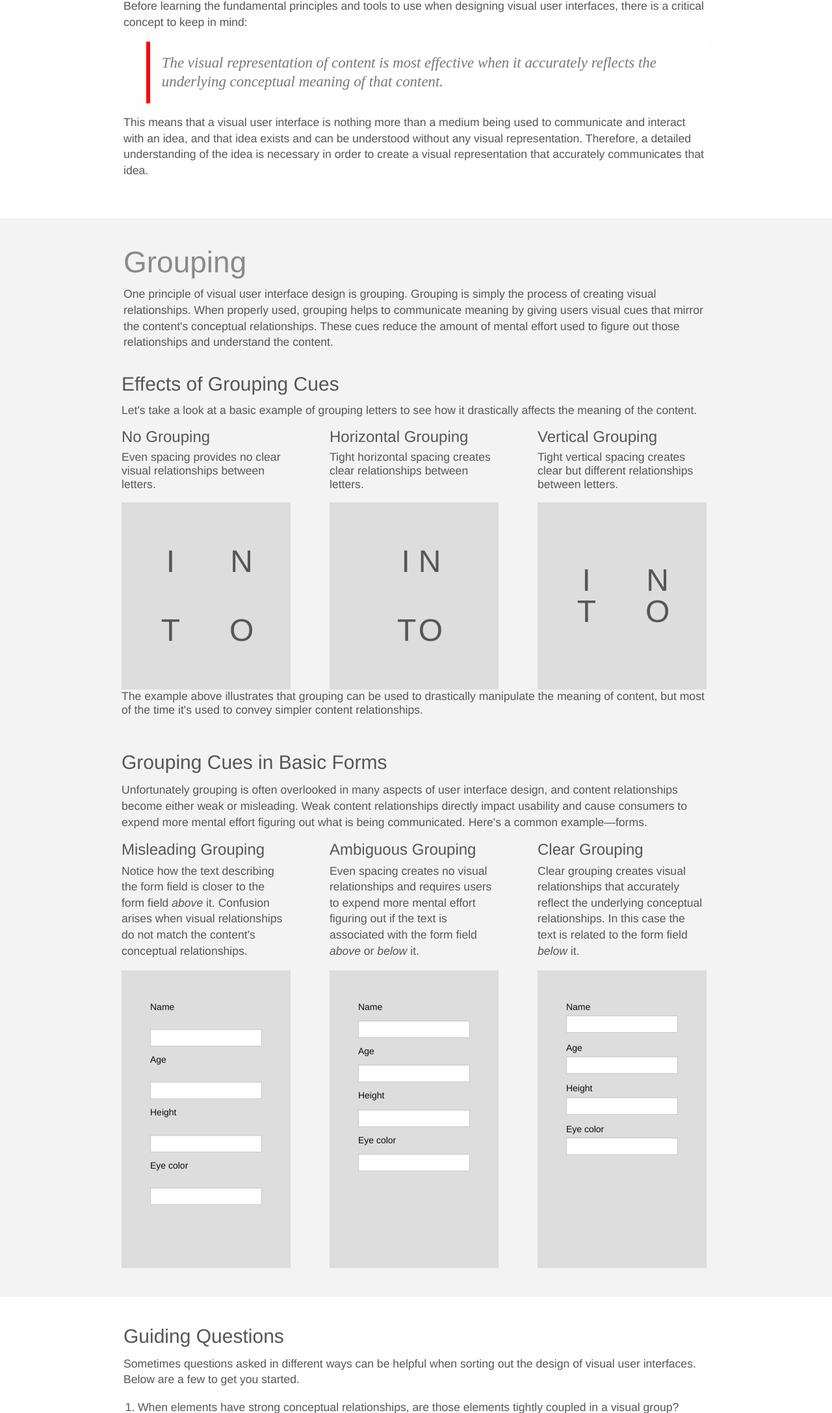
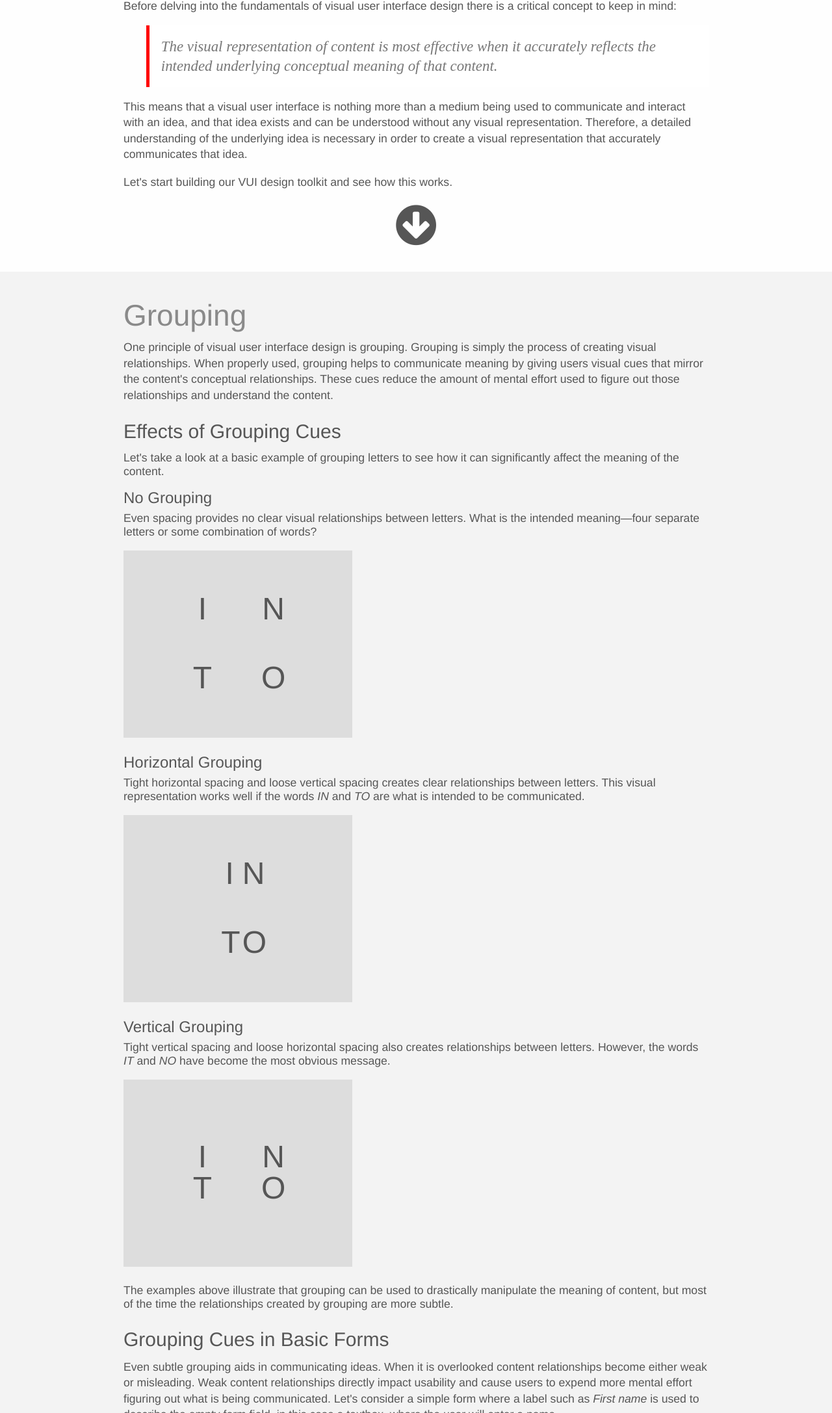
Before and after one commit to akucharik/uidesign, a website: page index.html in a window 1280 px wide. Shown: the part 626-2800 px from the top of the page at 65% size. Drawn offline with Linux system fonts and the light colour scheme.

Commit message:
Site development
Update content. Simplify layout and remove equalizer.

```diff
--- a/index.html
+++ b/index.html
@@ -28,23 +28,25 @@
                 <h1 class="columns small-12 site-title">Fundamentals <span class="site-title-of">of</span><br/>
                     Visual User Interface Design</h1>
                 <div class="columns small-12">
-                    <p class="site-description">The fundamentals of visual user interface design are fairly straightforward.
+                    <p class="site-description">The fundamentals of visual user interface (VUI) design are fairly straightforward.
                         They can be learned by nearly anyone, applied to nearly any visual user interface, and usually improve the ease in which that interface is consumed.
                         How can such wide-reaching claims be true? Because of one simple fact&mdash;we're all human, and for the most part we function in a similar way.</p>
                 </div>
         </section>
     </div>
 
-    <div class="section">
+    <div class="section idea">
         <div class="row">
             <div class="columns small-12">
                 <h1>Visual Content Is an Idea</h1>
-                <p>Before learning the fundamental principles and tools to use when designing visual user interfaces, there is a critical concept to keep in mind:</p>
+                <p>Before delving into the fundamentals of visual user interface design there is a critical concept to keep in mind:</p>
                 <div class="callout">
-                    <p>The visual representation of content is most effective when it accurately reflects the underlying conceptual meaning of that content.</p>
+                    <p>The visual representation of content is most effective when it accurately reflects the intended underlying conceptual meaning of that content.</p>
                 </div>
                 <p>This means that a visual user interface is nothing more than a medium being used to communicate and interact with an idea, and that idea exists and can be understood without any visual representation.
-                    Therefore, a detailed understanding of the idea is necessary in order to create a visual representation that accurately communicates that idea.</p>
+                    Therefore, a detailed understanding of the underlying idea is necessary in order to create a visual representation that accurately communicates that idea.</p>
+                <p>Let's start building our VUI design toolkit and see how this works.</p>
+                <p class="idea-next"><i class="fa fa-arrow-circle-down"></i></p>
             </div>
         </div>
     </div>
@@ -58,12 +60,10 @@
                     When properly used, grouping helps to communicate meaning by giving users visual cues that mirror the content's conceptual relationships.
                     These cues reduce the amount of mental effort used to figure out those relationships and understand the content.</p>
 
+                <div class="subsection letters">
+                    <h2>Effects of Grouping Cues</h2>
+                    <p>Let's take a look at a basic example of grouping letters to see how it can significantly affect the meaning of the content.</p>
 
-        <div class="subsection letters" data-equalizer data-equalize-on="large">
-            <div class="columns small-12">
-                <h2>Effects of Grouping Cues</h2>
-                <p>Let's take a look at a basic example of grouping letters to see how it drastically affects the meaning of the content.</p>
-            </div>
                     <div class="letters-equal">
                         <!--<div class="media-object">
                             <div class="media-object-section">
@@ -82,7 +82,7 @@
                             </div>
                         </div>-->
                         <h3>No Grouping</h3>
-                <p data-equalizer-watch>Even spacing provides no clear visual relationships between letters.</p>
+                        <p data-equalizer-watch>Even spacing provides no clear visual relationships between letters. What is the intended meaning&mdash;four separate letters or some combination of words?</p>
                         <div class="zone letters-example">
                             <div class="letters-example-content">
                                 <div>
@@ -114,7 +114,8 @@
                             </div>
                         </div>-->
                         <h3>Horizontal Grouping</h3>
-                <p data-equalizer-watch>Tight horizontal spacing creates clear relationships between letters.</p>
+                        <p data-equalizer-watch>Tight horizontal spacing and loose vertical spacing creates clear relationships between letters.
+                            This visual representation works well if the words <em class="word">in</em> and <em class="word">to</em> are what is intended to be communicated.</p>
                         <div class="zone letters-example">
                             <div class="letters-example-content">
                                 <div>
@@ -146,7 +147,8 @@
                             </div>
                         </div>-->
                         <h3>Vertical Grouping</h3>
-                <p data-equalizer-watch>Tight vertical spacing creates clear but different relationships between letters.</p>
+                        <p data-equalizer-watch>Tight vertical spacing and loose horizontal spacing also creates relationships between letters.
+                            However, the words <em class="word">it</em> and <em class="word">no</em> have become the most obvious message.</p>
                         <div class="zone letters-example">
                             <div class="letters-example-content">
                                 <div>
@@ -161,23 +163,29 @@
                         </div>
                     </div>
 
-            <div class="columns small-12">
-                <p>The example above illustrates that grouping can be used to drastically manipulate the meaning of content, but most of the time it's used to convey simpler content relationships.</p>
-            </div>
+                    <p>The examples above illustrate that grouping can be used to drastically manipulate the meaning of content, but most of the time the relationships created by grouping are more subtle.</p>
                 </div>
 
-        <div class="subsection forms" data-equalizer data-equalize-on="large">
-            <div class="columns small-12">
+                <div class="subsection forms">
                     <h2>Grouping Cues in Basic Forms</h2>
-                <p>Unfortunately grouping is often overlooked in many aspects of user interface design, and content relationships become either weak or misleading.
-                    Weak content relationships directly impact usability and cause consumers to expend more mental effort figuring out what is being communicated.
-                    Here's a common example&mdash;forms.</p>
+                    <p>Even subtle grouping aids in communicating ideas. When it is overlooked content relationships become either weak or misleading.
+                        Weak content relationships directly impact usability and cause users to expend more mental effort figuring out what is being communicated.
+                        Let's consider a simple form where a label such as <em>First name</em> is used to describe the empty form field, in this case a textbox, where the user will enter a name.</p>
+                    <div class="zone forms-example forms-first-name">
+                        <label>First Name</label>
+                        <input type="text">
                     </div>
-            <div class="columns small-12 large-4 forms-misleading">
+                    <p>Is the visual representation of the relationship between the <em>First name</em> label and the form field misleading, weak, or strong?
+                        In this case it can be difficult to answer this question because there aren't any other visual elements to influence what's being communicated other than the encompassing box.
+                        Let's add some other elements and see what could happen.</p>
+                    <div class="forms-misleading">
                         <h3>Misleading Grouping</h3>
-                <p data-equalizer-watch>Notice how the text describing the form field is closer to the form field <em>above</em> it. Confusion arises when visual relationships do not match the content's conceptual relationships.</p>
-                <div class="zone">
-                    <label>Name</label>
+                        <p data-equalizer-watch>Notice how the <em>Age</em>, <em>Height</em>, and <em>Eye color</em> labels are closer to the form fields <em>above</em> them than they are to the form fields they are intended to describe.
+                            It's quite possible a user may think the <em>Age</em> label is some sort of help text describing the <em>First name</em> form field.
+                            After all, <em>Age</em> looks like it could be related to the form field above it.
+                            Confusion and frustration arise when visual relationships do not match the conceptual relationships.</p>
+                        <div class="zone forms-example">
+                            <label>First name</label>
                             <input type="text">
 
                             <label>Age</label>
@@ -190,11 +198,12 @@
                             <input type="text">
                         </div>
                     </div>
-            <div class="columns small-12 large-4 forms-ambiguous">
+                    <div class="forms-ambiguous">
                         <h3>Ambiguous Grouping</h3>
-                <p data-equalizer-watch>Even spacing creates no visual relationships and requires users to expend more mental effort figuring out if the text is associated with the form field <em>above</em> or <em>below</em> it.</p>
-                <div class="zone">
-                    <label>Name</label>
+                        <p data-equalizer-watch>In this example, the spacing is even between the labels and form fields.
+                            This spacing creates no visual relationships and requires users to expend additional mental effort deciding if the text is associated with the form field <em>above</em> or <em>below</em> it.</p>
+                        <div class="zone forms-example">
+                            <label>First name</label>
                             <input type="text">
 
                             <label>Age</label>
@@ -207,12 +216,13 @@
                             <input type="text">
                         </div>
                     </div>
-            <div class="columns small-12 large-4 forms-clear">
+                    <div class="forms-clear">
                         <h3>Clear Grouping</h3>
                         <p data-equalizer-watch>Clear grouping creates visual relationships that accurately reflect the underlying conceptual relationships.
-                    In this case the text is related to the form field <em>below</em> it.</p>
-                <div class="zone">
-                    <label>Name</label>
+                            In this case the labels are visually related to the form fields via proximity, and our brains more easily put together that conceptual relationship.
+                            While not the only solution, this visual representation falls in the clear continuum.</p>
+                        <div class="zone forms-example">
+                            <label>First name</label>
                             <input type="text">
 
                             <label>Age</label>
@@ -225,6 +235,11 @@
                             <input type="text">
                         </div>
                     </div>
+                </div>
+
+
+                <div class="subsection forms">
+                    <h2>Practicing Grouping Using Proximity</h2>
                 </div>
             </div>
         </div>
--- a/src/styles/_settings.scss
+++ b/src/styles/_settings.scss
@@ -86,7 +86,7 @@ $print-transparent-backgrounds: true;
 $breakpoints: (
   small: 0,
   medium: 640px,
-  large: 960px,
+  large: 720px,
   xlarge: 1200px,
   xxlarge: 1440px,
 );
--- a/src/styles/site.scss
+++ b/src/styles/site.scss
@@ -243,7 +243,7 @@ li {
     border-top: 0 none;
     border-right: 0 none;
     border-bottom: 0 none;
-    border-left: 6px solid red;
+    border-left: 5px solid red;
     color: #777;
     font-family: droid-serif, serif;
     font-size: 130%;
@@ -262,8 +262,9 @@ li {
 }
 
 .subsection {
-    @include flex-grid-row();
-    margin: 2.0rem -1.875rem 0 !important;
+    margin: 1.5rem 0;
+//    @include flex-grid-row();
+//    margin: 2.0rem -1.875rem 0 !important;
 }
 
 .home-banner {
@@ -316,13 +317,13 @@ li {
 
 .zone {
     background-color: #ddd;
-    margin-bottom: 2.0rem;
-    padding: 2.5em;
+    margin-bottom: 1.5rem;
+    padding: 1.7em 2.0em;
     position: relative;
 
-    @include breakpoint(large) {
-        margin-bottom: 0;
-    }
+//    @include breakpoint(large) {
+//        margin-bottom: 1.0rem;
+//    }
 
     & > label:first-child {
         margin-top: 0;
@@ -394,12 +395,21 @@ li {
 //    left: 70%;
 //}
 
+.idea {
+    &-next {
+        font-size: rem-calc(72);
+        line-height: 1;
+        margin-bottom: -0.5rem;
+        text-align: center;
+    }
+}
+
 .grouping {
     background-color: #f3f3f3;
 }
 
 .letters {
-    @include flex-grid-row();
+    //@include flex-grid-row();
 
     h3 {
         margin-bottom: 0.5rem;
@@ -413,8 +423,17 @@ li {
         font-size: rem-calc(48);// 4.0em;
         height: 6.0em;
         line-height: 1;
+        margin-right: auto;
+        margin-left: auto;
+        max-width: 20rem;
         padding: 0;
         text-align: center;
+
+        @include breakpoint(large) {
+            //max-width: none;
+            margin-left: 0;
+            margin-right: 0;
+        }
 
         &-content {
             @include vertical-center;
@@ -423,19 +442,19 @@ li {
     }
 
     &-equal {
-        @include flex-grid-column(12);
-
-        @include breakpoint(large) {
-            @include flex-grid-column(4);
-        }
+//        @include flex-grid-column(12);
+//
+//        @include breakpoint(large) {
+//            @include flex-grid-column(4);
+//        }
     }
 
     &-horizontal {
-        @include flex-grid-column(12);
-
-        @include breakpoint(large) {
-            @include flex-grid-column(4);
-        }
+//        @include flex-grid-column(12);
+//
+//        @include breakpoint(large) {
+//            @include flex-grid-column(4);
+//        }
 
         & .letter {
             width: 0.4em;
@@ -448,11 +467,11 @@ li {
     }
 
     &-vertical {
-        @include flex-grid-column(12);
-
-        @include breakpoint(large) {
-            @include flex-grid-column(4);
-        }
+//        @include flex-grid-column(12);
+//
+//        @include breakpoint(large) {
+//            @include flex-grid-column(4);
+//        }
 
         & .letter-1,
         & .letter-2 {
@@ -474,14 +493,39 @@ li {
     width: 2.0em;
 }
 
+.word {
+    text-transform: uppercase;
+}
+
 .forms {
     h3 {
         margin-bottom: 0.5rem;
     }
 
-    & .zone {
+//    & .zone {
+//        @include breakpoint(large) {
+//            height: 26.0em;
+//        }
+//    }
+
+    &-example {
+        margin-right: auto;
+        margin-left: auto;
+        max-width: 20rem;
+
         @include breakpoint(large) {
-            height: 26.0em;
+            margin-left: 0;
+            margin-right: 0;
+        }
+    }
+
+    &-first-name {
+        & label {
+            margin-bottom: 1.0em;
+        }
+
+        & input {
+            margin: 0.5em 0;
         }
     }
 
```
Also changed, not shown: styles/site.min.css. Lines whose indentation alone changed are shown as unchanged.
